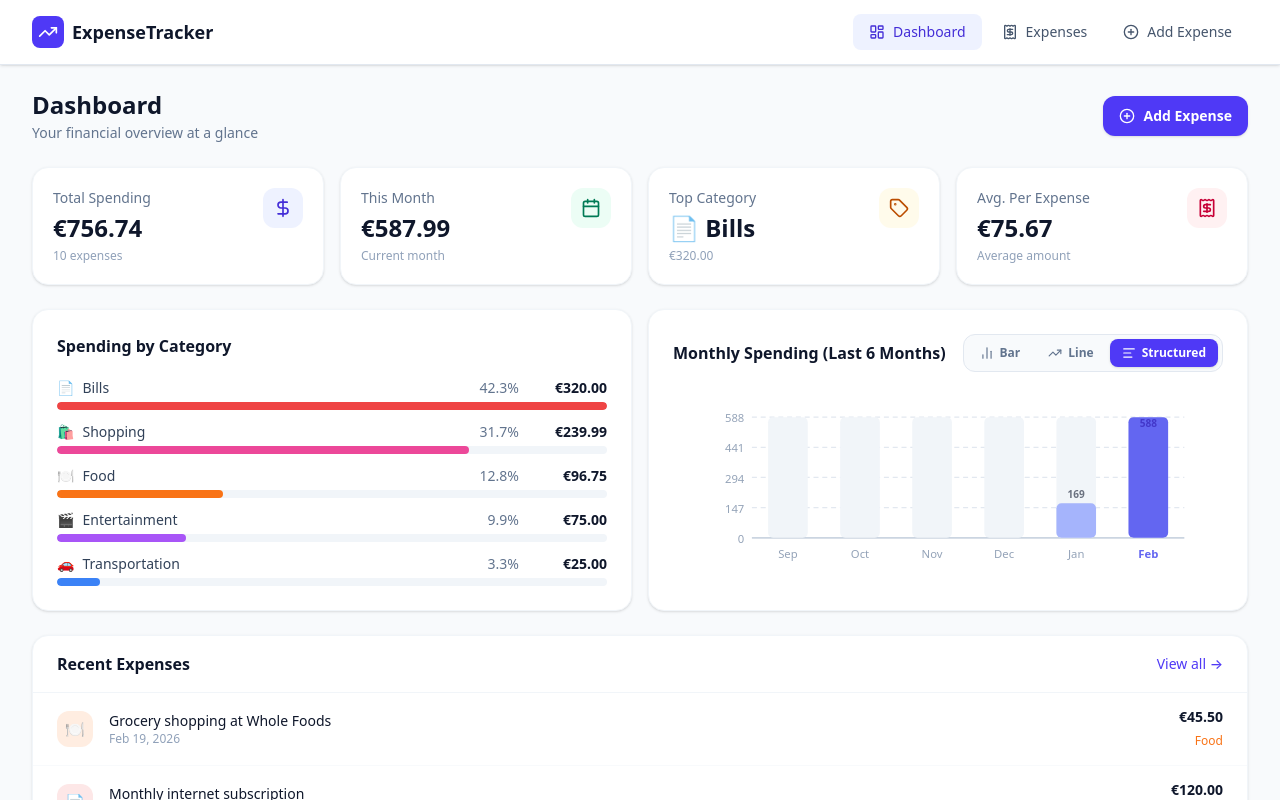
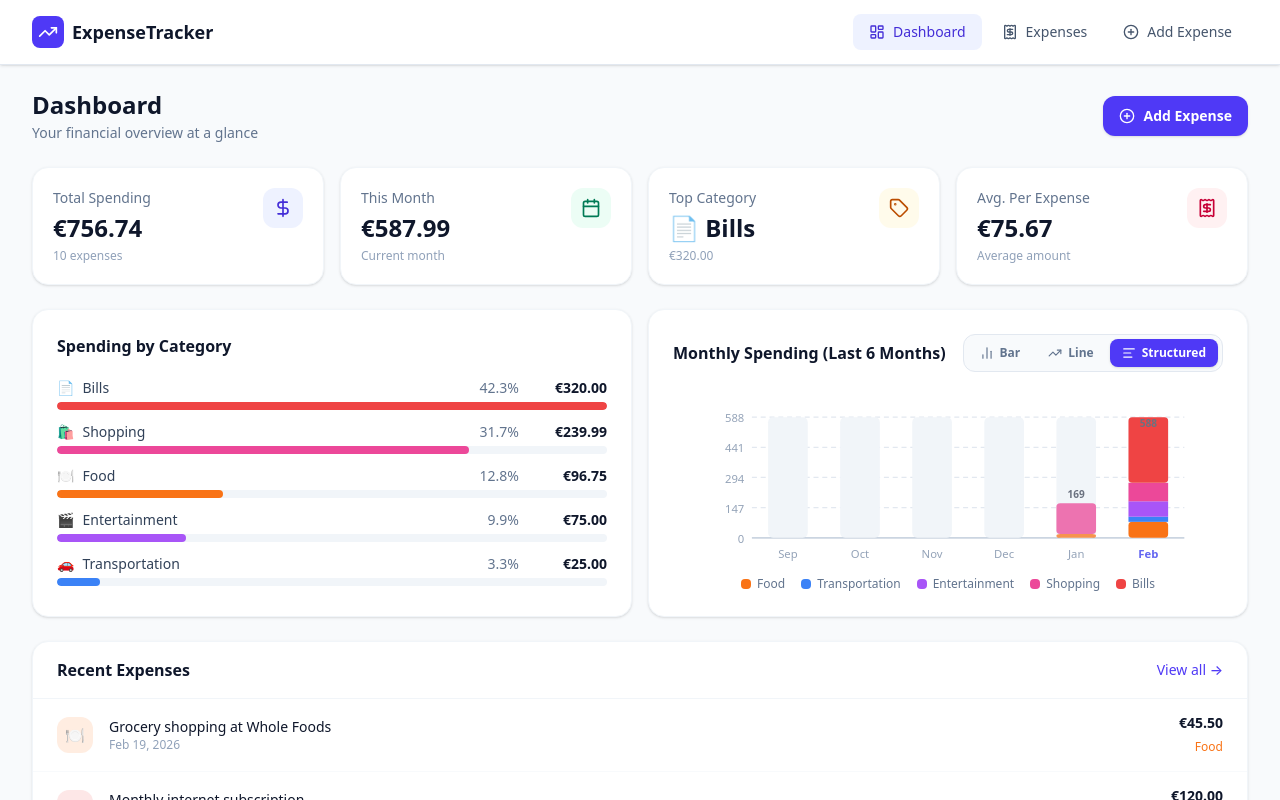
Before and after one commit to krtsdm-max/Start, a Next.js app: page / in a window 1280 px wide. Both pictures are taken after a click on the button "Structured". Shown: the top 800 px of the page. Built offline with nearby package versions, Linux system fonts and the light colour scheme.

Commit message:
feat: structured chart shows stacked bars by expense category with colors and legend

```diff
--- a/components/MonthlyChart.tsx
+++ b/components/MonthlyChart.tsx
@@ -1,7 +1,7 @@
 'use client';
 
 import { useState } from 'react';
-import { SpendingSummary } from '@/types/expense';
+import { SpendingSummary, CATEGORY_COLORS, Category, CATEGORIES } from '@/types/expense';
 import { formatCurrency, formatMonthYear } from '@/utils/formatters';
 import { BarChart2, TrendingUp, AlignLeft } from 'lucide-react';
 
@@ -187,13 +187,14 @@ export default function MonthlyChart({ summary }: MonthlyChartProps) {
             </svg>
           )}
 
-          {/* ── STRUCTURED BAR chart ──────────────────────── */}
+          {/* ── STRUCTURED (stacked) BAR chart ─────────────── */}
           {chartType === 'structured' && (
+            <div>
               <svg
                 viewBox={`0 0 ${SVG_W} ${SVG_H}`}
                 className="w-full"
                 style={{ height: '176px' }}
-              aria-label="Monthly spending structured bar chart"
+                aria-label="Monthly spending stacked bar chart"
               >
                 {/* Grid lines + y-axis labels */}
                 {ticks.map((t, i) => {
@@ -216,13 +217,18 @@ export default function MonthlyChart({ summary }: MonthlyChartProps) {
                   );
                 })}
 
-              {/* Bars with value labels */}
+                {/* Stacked bars */}
                 {monthlyData.map((item, i) => {
                   const cx = xCenter(i);
                   const barW = slotW * 0.55;
-                const barH = (item.total / maxAmount) * CHART_H;
-                const barY = PAD.top + CHART_H - barH;
                   const isCurrent = item.month === currentMonth;
+
+                  // Build stacked segments from category data
+                  const segments = CATEGORIES
+                    .filter((cat) => (item.byCategory[cat] || 0) > 0)
+                    .map((cat) => ({ category: cat, amount: item.byCategory[cat]! }));
+
+                  let yOffset = PAD.top + CHART_H; // start from bottom
 
                   return (
                     <g key={item.month}>
@@ -235,25 +241,33 @@ export default function MonthlyChart({ summary }: MonthlyChartProps) {
                         rx="4"
                         fill="#f1f5f9"
                       />
-                    {/* Filled bar */}
-                    {item.total > 0 && (
+                      {/* Stacked category segments */}
+                      {segments.map((seg, si) => {
+                        const segH = (seg.amount / maxAmount) * CHART_H;
+                        yOffset -= segH;
+                        const isFirst = si === 0;
+                        const isLast = si === segments.length - 1;
+                        return (
                           <rect
+                            key={seg.category}
                             x={cx - barW / 2}
-                        y={barY}
+                            y={yOffset}
                             width={barW}
-                        height={Math.max(barH, 4)}
-                        rx="4"
-                        fill={isCurrent ? '#6366f1' : '#a5b4fc'}
+                            height={Math.max(segH, 2)}
+                            rx={isFirst || isLast ? 3 : 0}
+                            fill={CATEGORY_COLORS[seg.category]}
+                            opacity={isCurrent ? 1 : 0.75}
                           />
-                    )}
+                        );
+                      })}
                       {/* Value label above bar */}
                       {item.total > 0 && (
                         <text
                           x={cx}
-                        y={Math.max(barY - 4, PAD.top + 8)}
+                          y={Math.max(yOffset - 4, PAD.top + 8)}
                           textAnchor="middle"
                           fontSize="8"
-                        fill={isCurrent ? '#4338ca' : '#6b7280'}
+                          fill="#6b7280"
                           fontWeight="600"
                         >
                           {item.total >= 1000
@@ -276,6 +290,21 @@ export default function MonthlyChart({ summary }: MonthlyChartProps) {
                   );
                 })}
               </svg>
+              {/* Category legend */}
+              <div className="flex flex-wrap gap-x-4 gap-y-1 mt-2 justify-center">
+                {CATEGORIES.filter((cat) =>
+                  monthlyData.some((m) => (m.byCategory[cat] || 0) > 0)
+                ).map((cat) => (
+                  <div key={cat} className="flex items-center gap-1.5">
+                    <div
+                      className="w-2.5 h-2.5 rounded-sm"
+                      style={{ background: CATEGORY_COLORS[cat] }}
+                    />
+                    <span className="text-xs text-slate-500">{cat}</span>
+                  </div>
+                ))}
+              </div>
+            </div>
           )}
         </>
       )}
--- a/types/expense.ts
+++ b/types/expense.ts
@@ -60,11 +60,17 @@ export interface FilterState {
   dateTo: string;
 }
 
+export interface MonthlyDataItem {
+  month: string;
+  total: number;
+  byCategory: Partial<Record<Category, number>>;
+}
+
 export interface SpendingSummary {
   total: number;
   monthlyTotal: number;
   topCategory: Category | null;
   byCategory: Record<Category, number>;
   recentExpenses: Expense[];
-  monthlyData: { month: string; total: number }[];
+  monthlyData: MonthlyDataItem[];
 }
--- a/utils/analytics.ts
+++ b/utils/analytics.ts
@@ -42,14 +42,17 @@ export function getSpendingSummary(expenses: Expense[]): SpendingSummary {
     .sort((a, b) => new Date(b.date).getTime() - new Date(a.date).getTime())
     .slice(0, 5);
 
-  // Build monthly data for last 6 months
+  // Build monthly data for last 6 months (with per-category breakdowns)
   const monthlyMap: Record<string, number> = {};
+  const monthlyCatMap: Record<string, Partial<Record<Category, number>>> = {};
   expenses.forEach((e) => {
     try {
       const date = parseISO(e.date);
       if (!isValid(date)) return;
       const key = format(date, 'yyyy-MM');
       monthlyMap[key] = (monthlyMap[key] || 0) + e.amount;
+      if (!monthlyCatMap[key]) monthlyCatMap[key] = {};
+      monthlyCatMap[key][e.category] = (monthlyCatMap[key][e.category] || 0) + e.amount;
     } catch {
       // skip invalid dates
     }
@@ -65,6 +68,7 @@ export function getSpendingSummary(expenses: Expense[]): SpendingSummary {
   const monthlyData = months.map((m) => ({
     month: m,
     total: monthlyMap[m] || 0,
+    byCategory: monthlyCatMap[m] || {},
   }));
 
   return { total, monthlyTotal, topCategory, byCategory, recentExpenses, monthlyData };
```
Lines whose indentation alone changed are shown as unchanged.
